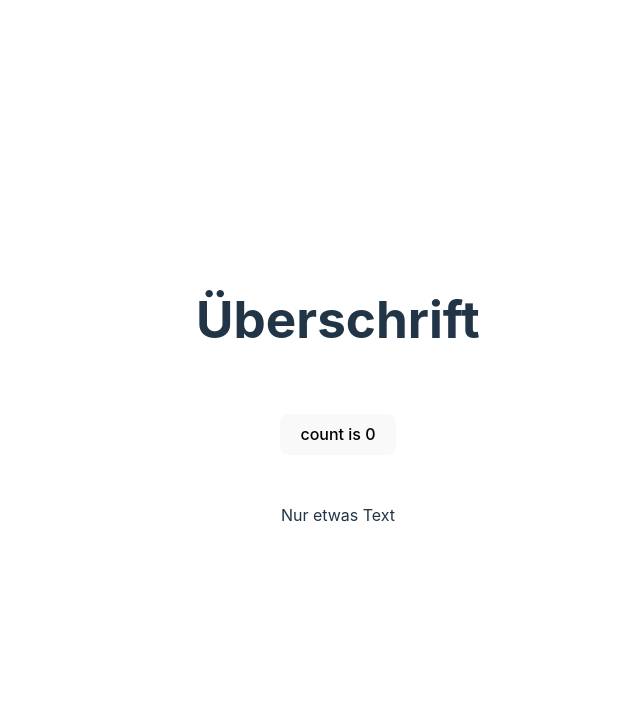
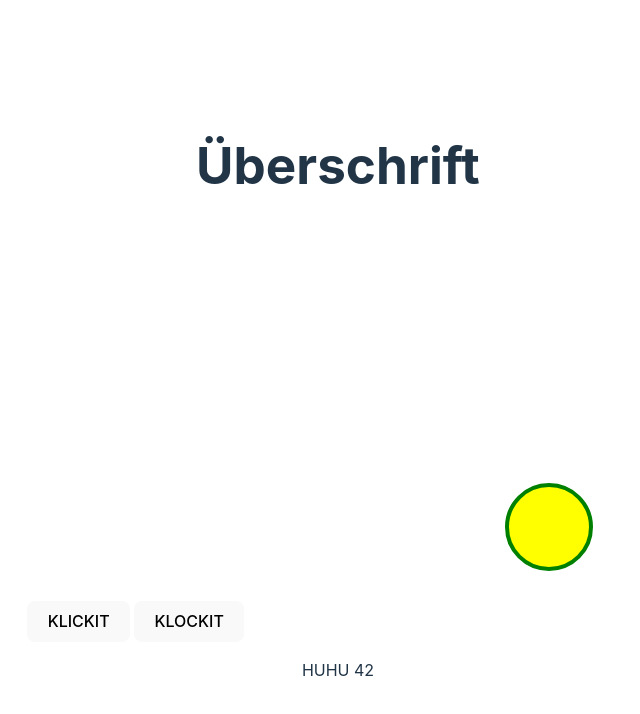
Before and after one commit to bstachmann/sveltbox, a Svelte app: page / in a window 1280 px wide. Shown: the top 714 px of the page, without its empty margins (302-942 px from the left). Built offline with nearby package versions, Linux system fonts and the light colour scheme.

Commit message:
funny animation

```diff
--- a/src/App.svelte
+++ b/src/App.svelte
@@ -1,17 +1,13 @@
 <script>
   import Counter from './lib/Counter.svelte'
+  import Scene from './lib/Scene.svelte'
 </script>
 
 <main>
   <h1>Überschrift</h1>
 
-  <div class="card">
-    <Counter />
-  </div>
 
-  <p>
-    Nur etwas Text
-  </p>
+  <Scene />
 </main>
 
 <style>
--- /dev/null
+++ b/src/lib/Scene.svelte
@@ -0,0 +1,41 @@
+
+
+<script>
+  var s = 42;
+
+  const tuwat = () => {
+    s += 3;
+  }
+  const tuwat2 = () => {
+    s -= 3;
+  }
+</script>
+
+<button on:click={tuwat}>KLICKIT</button>
+<button on:click={tuwat2}>KLOCKIT</button>
+
+<svg width="400" height="400">
+  <circle r="{s}" stroke="green" stroke-width="4" />
+</svg>
+
+<p>
+  HUHU
+  {s}
+</p>
+
+<style>
+circle {
+  background-color: red;
+  animation-name: example;
+  animation-duration: 4s;
+  animation-iteration-count: infinite;
+}
+
+@keyframes example {
+  0%   {fill:red; cx:200; cy:200;}
+  25%  {fill:yellow; cx:300; cy:300;}
+  50%  {fill:blue; cx:300; cy:100;}
+  75%  {fill:green; cx:100; cy:100;}
+  100% {fill:red; cx:200; cy:200;}
+}
+</style>
```
